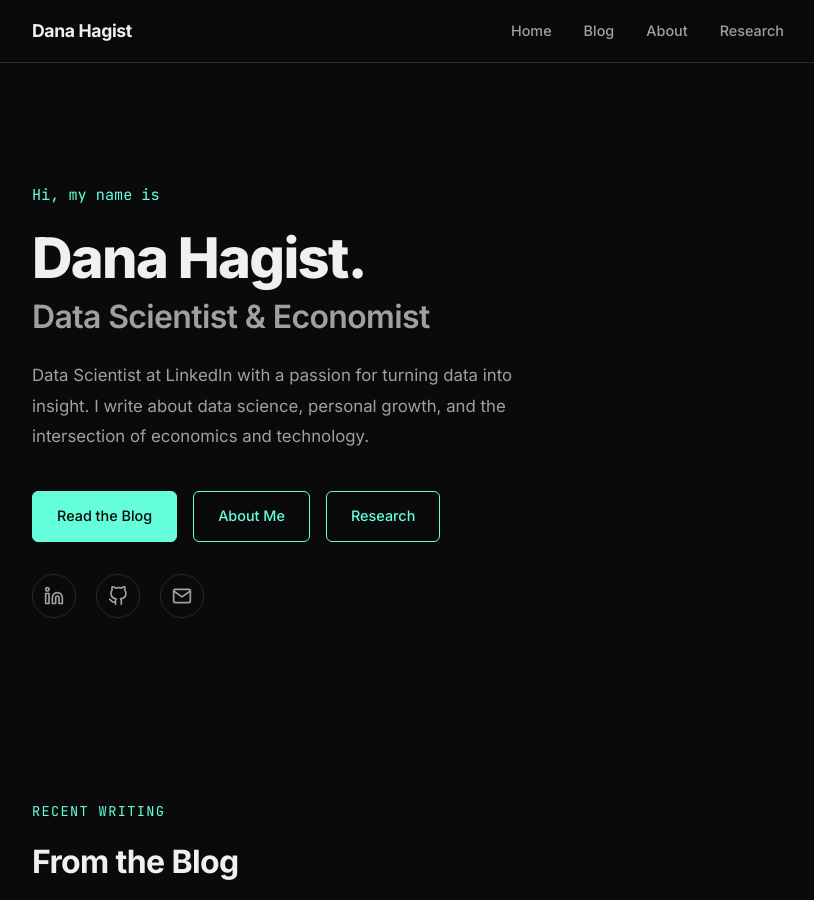
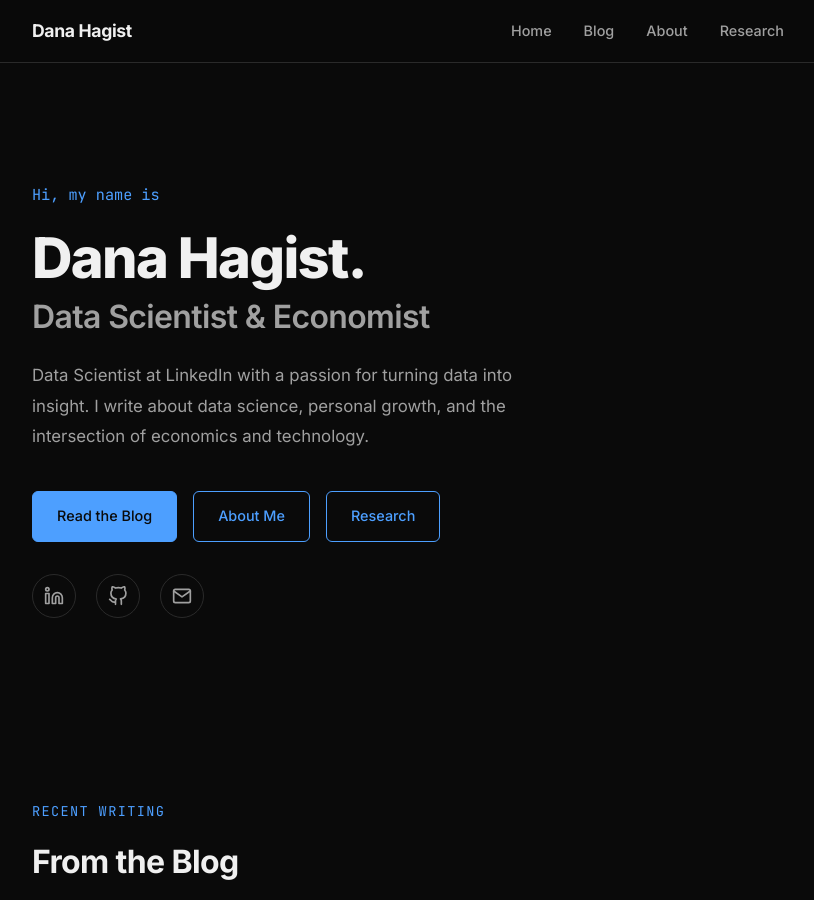
Before and after one commit to danahagist/danahagist.github.io, a Jekyll site: the page built from index.md, in a window 1280 px wide and 900 px high. Shown: the whole window, without its empty margins (232-1046 px from the left). Built offline with Jekyll 4.4.1, drawn with Linux system fonts in a browser that asks for light colours.

Commit message:
Change accent color to electric blue
Replace teal (#64ffda) with electric blue (#4D9FFF) for better
contrast and visual appeal with the dark theme.

https://claude.ai/code/session_01YJfHWp7QGq4FcusiuGEWPD

```diff
--- a/assets/css/style.css
+++ b/assets/css/style.css
@@ -11,8 +11,8 @@
   --bg-card: #1a1a1a;
   --text-primary: #f0f0f0;
   --text-secondary: #a0a0a0;
-  --accent: #64ffda;
-  --accent-dim: rgba(100, 255, 218, 0.1);
+  --accent: #4D9FFF;
+  --accent-dim: rgba(77, 159, 255, 0.1);
   --border: #2a2a2a;
   --font-sans: 'Inter', -apple-system, BlinkMacSystemFont, 'Segoe UI', Roboto, sans-serif;
   --font-mono: 'JetBrains Mono', 'Fira Code', monospace;
@@ -186,7 +186,7 @@ img {
 }
 
 .btn-filled:hover {
-  background: #52e0c0;
+  background: #3A8AE6;
   opacity: 1;
 }
 
@@ -370,7 +370,7 @@ img {
 }
 
 .page-content a {
-  border-bottom: 1px solid rgba(100, 255, 218, 0.3);
+  border-bottom: 1px solid rgba(77, 159, 255, 0.3);
 }
 
 .page-content a:hover {
```
